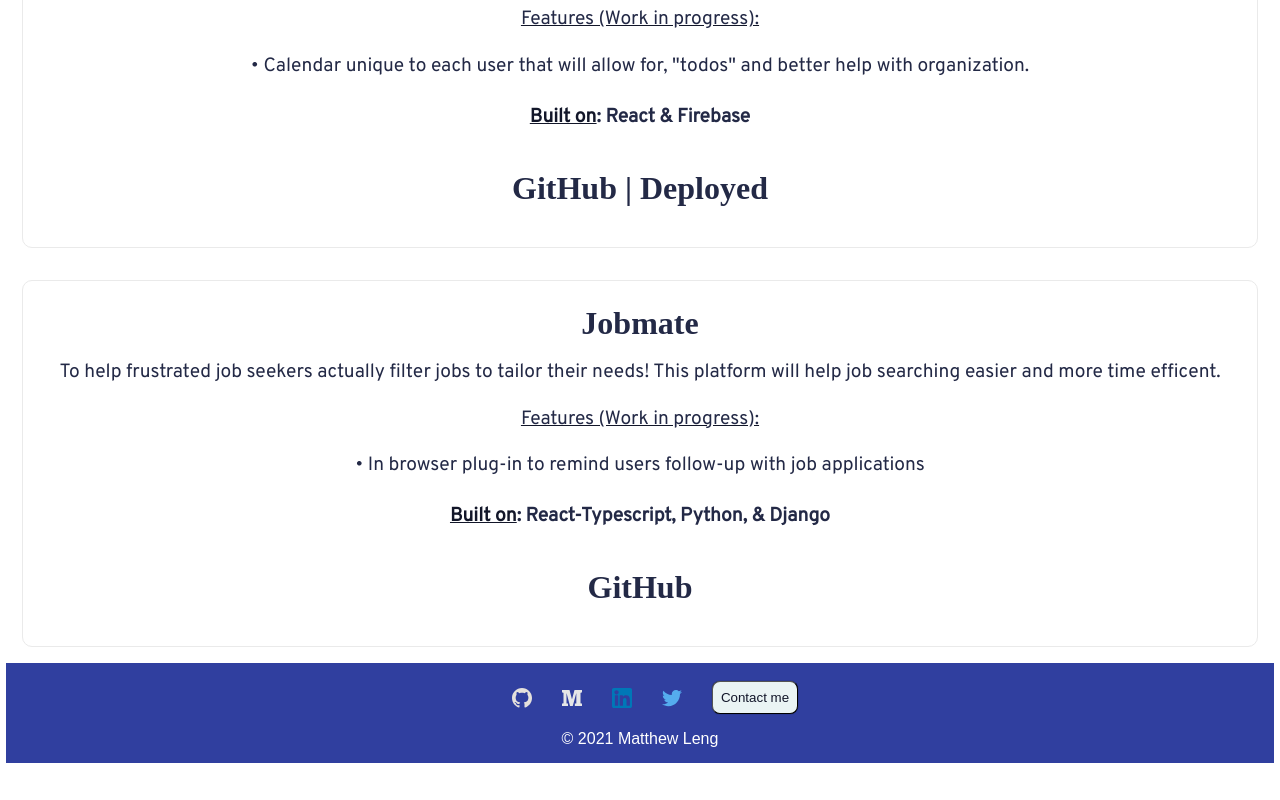
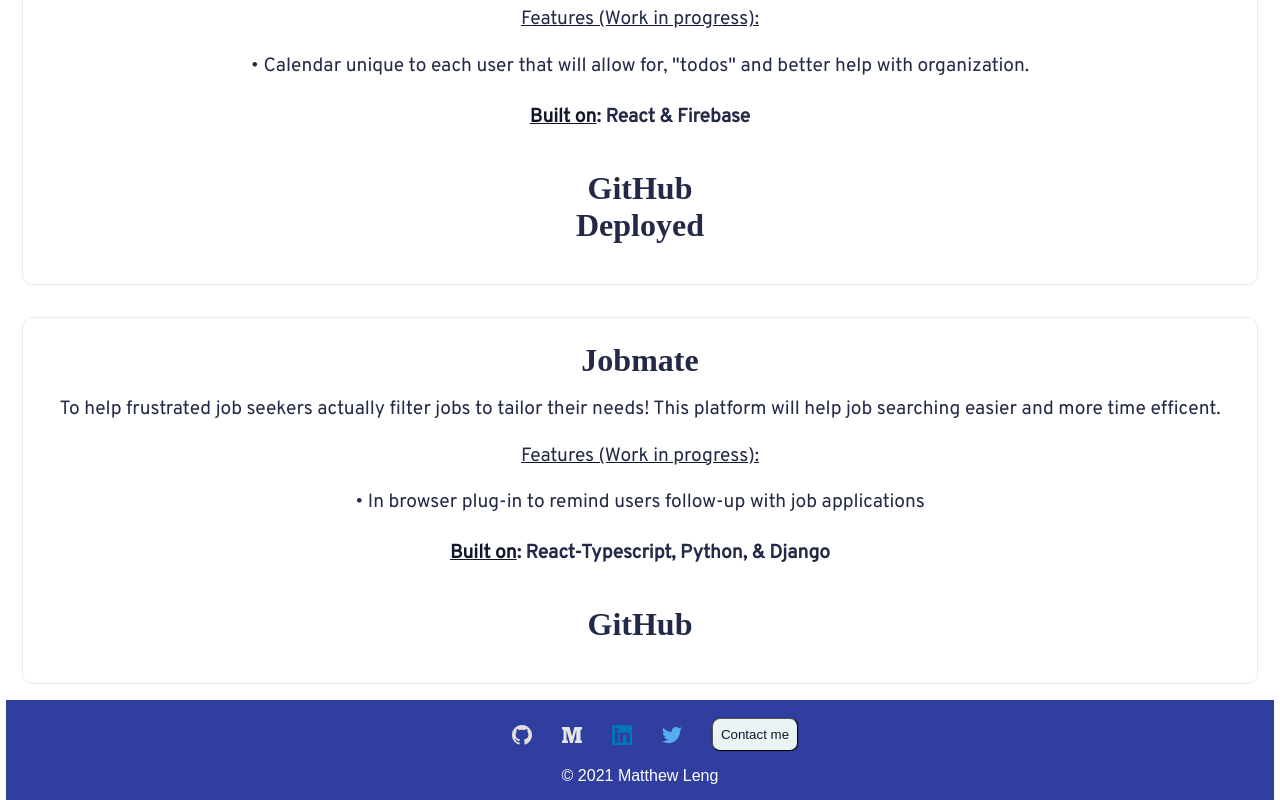
Before and after one commit to Mleng89/portfolio, a Next.js app: page /projects in a window 1280 px wide. Shown: the part 1979-2779 px from the top of the page. Before the commit the page ends 2742 px from the top, so only its background shows below. Built offline with nearby package versions, Linux system fonts and the light colour scheme; a web font is replaced by a local one.

Commit message:
Edit: Links in projects fixed

```diff
--- a/pages/projects.js
+++ b/pages/projects.js
@@ -133,9 +133,9 @@ export default function projects() {
               <h3>
                 <Link href="https://github.com/Mleng89/edubase">
                   <a>GitHub</a>
-                </Link>{' '}
-                | {''}
-                <Link href="https://github.com/Mleng89/edubase">
+                </Link>
+                <br />
+                <Link href="https://mleng89.github.io/edubase/#/">
                   <a>Deployed</a>
                 </Link>
               </h3>
```
